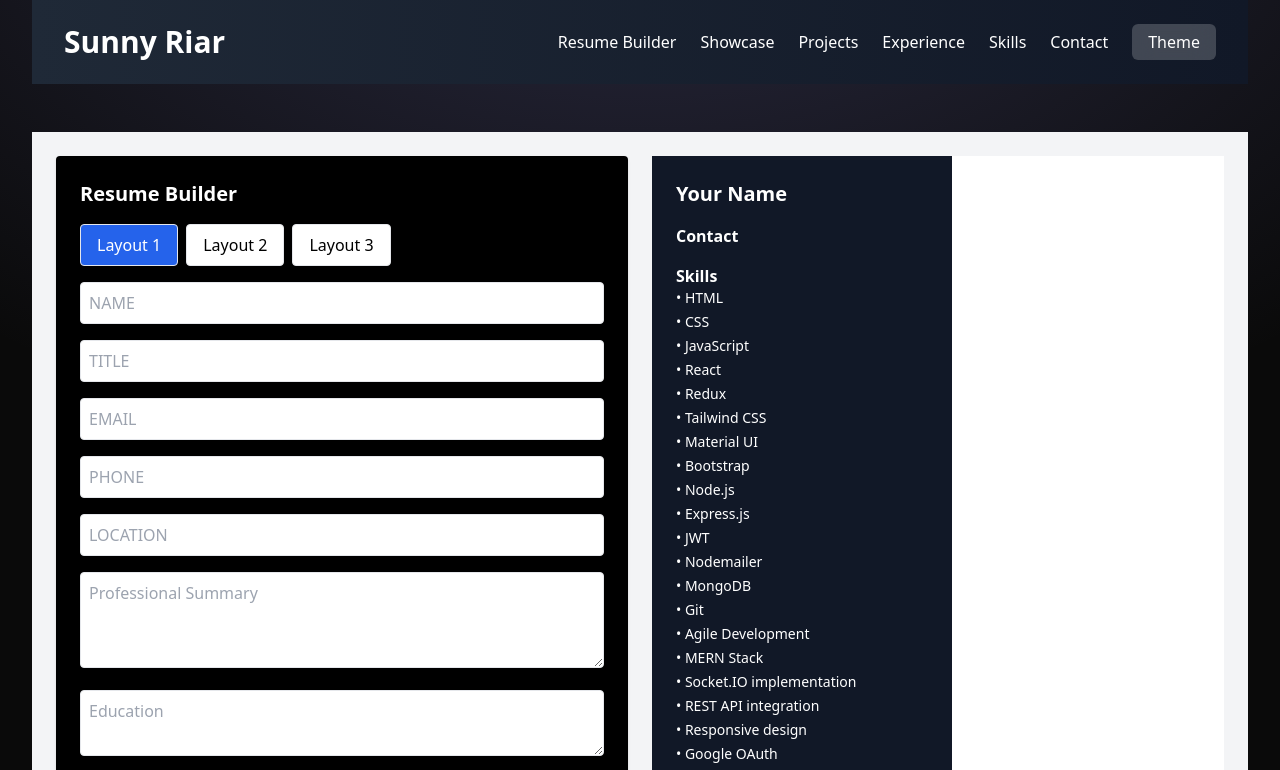
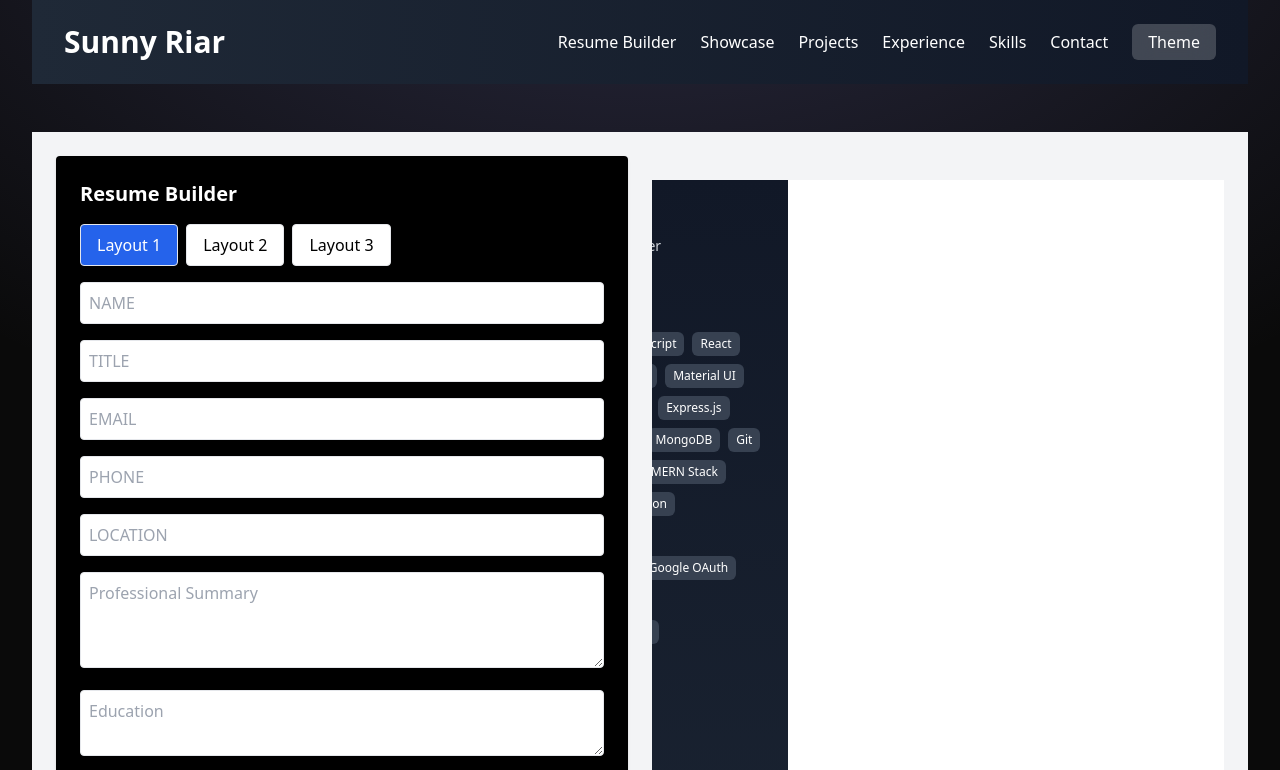
Before and after one commit to CraziestAnimeLover/Portpolio-React-, a React (Vite) app: page /resumebuilder in a window 1280 px wide. Shown: the top 770 px of the page. Built offline with nearby package versions, Linux system fonts and the light colour scheme.

Commit message:
update the

```diff
--- a/src/App.jsx
+++ b/src/App.jsx
@@ -1,41 +1,62 @@
+import React, { Suspense, lazy, memo } from "react";
+import { Routes, Route } from "react-router-dom";
 import { motion } from "framer-motion";
+import Navbar from "./components/Navbar/Navbar";
 
-import React from "react";
-import { Routes, Route } from "react-router-dom";
-import Navbar from "./components/Navbar/Navbar";
-import HeroSection from "./components/Hero/HeroSection";
-import About from "./components/About/About";
-import Tec from "./components/Tec/Tec";
-import Project from "./components/Projectmine/Project";
-import Experience from "./pages/Experience"; // make sure you created this file
-import Skills from "./pages/Skills";
+/* ========= Lazy load pages (IMPORTANT optimization) ========= */
+const HeroSection = lazy(() => import("./components/Hero/HeroSection"));
+const About = lazy(() => import("./components/About/About"));
+const Tec = lazy(() => import("./components/Tec/Tec"));
+const Project = lazy(() => import("./components/Projectmine/Project"));
+const Experience = lazy(() => import("./pages/Experience"));
+const Skills = lazy(() => import("./pages/Skills"));
+const ComponentsPage = lazy(() => import("./pages/Buttonstyle/ComponentsPage"));
+const ResumeBuilder = lazy(() => import("./components/Resume/ResumeBuilder"));
+const Contact = lazy(() => import("./components/Contact/Contact"));
 
-import ComponentsPage from "./pages/Buttonstyle/ComponentsPage";
-import ResumeBuilder from "./components/Resume/ResumeBuilder";
-import Contact from "./components/Contact/Contact";
+/* ========= Background component (memo prevents re-render) ========= */
+const Background = memo(() => (
+  <div className="fixed top-0 -z-10 h-full w-full">
+    <div className="absolute top-0 z-[2] h-screen w-screen bg-neutral-950
+    bg-[radial-gradient(ellipse_80%_80%_at_50%_-20%,rgba(120,119,198,0.3),rgba(255,255,255,0))]" />
+  </div>
+));
+
+/* ========= Navbar wrapper ========= */
+const DraggableNavbar = memo(() => (
+  <motion.div
+    drag="y"
+    dragConstraints={{ top: 0, bottom: 20 }}
+    dragElastic={0.2}
+    className="cursor-grab sticky top-0 w-full z-50"
+  >
+    <Navbar />
+  </motion.div>
+));
 
 function App() {
   return (
-    <>
-      <div className="overflow-x-hidden text-neutral-300 antialiased selection:bg-cyan-300 selection:text-cyan-900">
-        {/* Background */}
-        <div className="fixed top-0 -z-10 h-full w-full">
-          <div className="absolute top-0 z-[2] h-screen w-screen bg-neutral-950 bg-[radial-gradient(ellipse_80%_80%_at_50%_-20%,rgba(120,119,198,0.3),rgba(255,255,255,0))]"></div>
-        </div>
+    <div className="overflow-x-hidden text-neutral-300 antialiased selection:bg-cyan-300 selection:text-cyan-900">
 
-        {/* Main Layout */}
-        <div className="container mx-auto px-8">
-          {/* Draggable Navbar */}
-          <motion.div
-            drag="y" // only vertical
-            dragConstraints={{ top: 0, bottom: 20 }} // adjust bottom as needed
-            dragElastic={0.2}
-            className="cursor-grab top-0 left-0 w-full z-[99999999999999]"
-          >
-            <Navbar />
-          </motion.div>
+      {/* Background */}
+      <Background />
 
+      {/* Layout */}
+      <div className="container mx-auto px-4 md:px-8">
+
+        <DraggableNavbar />
+
+        {/* Suspense for lazy loading */}
+        <Suspense
+          fallback={
+            <div className="flex justify-center items-center h-screen">
+              <div className="animate-spin rounded-full h-10 w-10 border-b-2 border-cyan-400" />
+            </div>
+          }
+        >
           <Routes>
+
+            {/* Home */}
             <Route
               path="/"
               element={
@@ -47,16 +68,20 @@ function App() {
                 </>
               }
             />
+
+            {/* Other routes */}
             <Route path="/experience" element={<Experience />} />
             <Route path="/contact" element={<Contact />} />
             <Route path="/skills" element={<Skills />} />
             <Route path="/projects" element={<Project />} />
             <Route path="/showcase" element={<ComponentsPage />} />
             <Route path="/resumebuilder" element={<ResumeBuilder />} />
+
           </Routes>
-        </div>
+        </Suspense>
+
       </div>
-    </>
+    </div>
   );
 }
 
--- a/src/components/Resume/Layout/LayoutOne.jsx
+++ b/src/components/Resume/Layout/LayoutOne.jsx
@@ -12,29 +12,41 @@ const LayoutOne = ({ resume, pdfRef }) => {
   const linksList = toArray(resume.links);
 
   return (
-    <div className="w-full overflow-x-auto">
-      {/* Fixed-width resume canvas */}
+    <div className="w-full overflow-x-auto flex justify-center bg-gray-100 p-6">
+      {/* Resume Canvas */}
       <div
         ref={pdfRef}
-        className="bg-white min-h-[1120px] shadow flex flex-row min-w-[900px]"
+        className="bg-white min-h-[1120px] shadow-xl flex flex-row min-w-[900px] rounded-lg overflow-hidden"
       >
         {/* ================= SIDEBAR ================= */}
-        <div className="w-1/3 bg-gray-900 text-white p-6">
-          <h1 className="text-xl font-bold">
-            {resume.name || "Your Name"}
-          </h1>
-          <p className="text-sm text-gray-300">
-            {resume.title}
-          </p>
+        <div className="w-1/3 bg-gradient-to-b from-gray-900 to-gray-800 text-white p-6 flex flex-col gap-4">
 
-          <h3 className="font-semibold mt-4">Contact</h3>
-          <p className="text-sm">{resume.contact?.email || resume.email}</p>
-          <p className="text-sm">{resume.contact?.phone || resume.phone}</p>
-          <p className="text-sm">{resume.contact?.location || resume.location}</p>
+          {/* Name */}
+          <div>
+            <h1 className="text-2xl font-bold tracking-wide">
+              {resume.name || "Your Name"}
+            </h1>
+            <p className="text-sm text-gray-300">
+              {resume.title || "MERN Stack Developer"}
+            </p>
+          </div>
 
+          {/* Contact */}
+          <div>
+            <h3 className="uppercase text-xs tracking-widest text-gray-400 mb-1">
+              Contact
+            </h3>
+            <p className="text-sm break-all">{resume.contact?.email}</p>
+            <p className="text-sm">{resume.contact?.phone}</p>
+            <p className="text-sm">{resume.contact?.location}</p>
+          </div>
+
+          {/* Links */}
           {linksList.length > 0 && (
-            <>
-              <h3 className="font-semibold mt-4">Links</h3>
+            <div>
+              <h3 className="uppercase text-xs tracking-widest text-gray-400 mb-1">
+                Links
+              </h3>
               <ul className="text-sm space-y-1 break-all">
                 {linksList.map((l, i) => (
                   <li key={i}>
@@ -42,40 +54,60 @@ const LayoutOne = ({ resume, pdfRef }) => {
                       href={l}
                       target="_blank"
                       rel="noreferrer"
-                      className="text-blue-400 underline"
+                      className="text-blue-400 hover:text-blue-300 transition underline"
                     >
                       {l}
                     </a>
                   </li>
                 ))}
               </ul>
-            </>
+            </div>
           )}
 
+          {/* Skills */}
           {skillsList.length > 0 && (
-            <>
-              <h3 className="font-semibold mt-4">Skills</h3>
-              <ul className="text-sm space-y-1">
+            <div>
+              <h3 className="uppercase text-xs tracking-widest text-gray-400 mb-2">
+                Skills
+              </h3>
+
+              <div className="flex flex-wrap gap-2">
                 {skillsList.map((s, i) => (
-                  <li key={i}>• {s}</li>
+                  <span
+                    key={i}
+                    className="bg-gray-700 px-2 py-1 text-xs rounded-md"
+                  >
+                    {s}
+                  </span>
                 ))}
-              </ul>
-            </>
+              </div>
+            </div>
           )}
+
         </div>
 
         {/* ================= MAIN CONTENT ================= */}
-        <div className="w-2/3 p-6 text-gray-800">
+        <div className="w-2/3 p-8 text-gray-800 flex flex-col gap-6">
+
+          {/* Summary */}
           {resume.summary && (
-            <Section title="Summary">{resume.summary}</Section>
+            <Section title="Summary">
+              <p className="text-sm leading-relaxed">
+                {resume.summary}
+              </p>
+            </Section>
           )}
 
+          {/* Projects */}
           {projectsList.length > 0 && (
             <Section title="Projects">
               {projectsList.map((p, i) => (
-                <div key={i} className="mb-3">
-                  <p className="font-semibold">{p.name}</p>
-                  <ul className="list-disc ml-4 text-sm">
+                <div key={i} className="mb-4">
+                  <p className="font-semibold text-base">
+                    {p.name}
+                  </p>
+
+                  <ul className="list-disc ml-5 text-sm mt-1 space-y-1">
                     {p.description?.map((d, j) => (
                       <li key={j}>{d}</li>
                     ))}
@@ -85,12 +117,16 @@ const LayoutOne = ({ resume, pdfRef }) => {
             </Section>
           )}
 
+          {/* Experience */}
           {experienceList.length > 0 && (
             <Section title="Experience">
               {experienceList.map((e, i) => (
-                <div key={i} className="mb-3">
-                  <p className="font-semibold">{e.title}</p>
-                  <ul className="list-disc ml-4 text-sm">
+                <div key={i} className="mb-4">
+                  <p className="font-semibold text-base">
+                    {e.title}
+                  </p>
+
+                  <ul className="list-disc ml-5 text-sm mt-1 space-y-1">
                     {e.description?.map((d, j) => (
                       <li key={j}>{d}</li>
                     ))}
@@ -100,26 +136,35 @@ const LayoutOne = ({ resume, pdfRef }) => {
             </Section>
           )}
 
+          {/* Education */}
           {educationList.length > 0 && (
             <Section title="Education">
               {educationList.map((edu, i) => (
-                <p key={i} className="text-sm">
-                  <strong>{edu.degree}</strong> – {edu.institution} ({edu.year})
-                </p>
+                <div key={i} className="text-sm mb-2">
+                  <p className="font-semibold">
+                    {edu.degree}
+                  </p>
+                  <p className="text-gray-600">
+                    {edu.institution} • {edu.year}
+                  </p>
+                </div>
               ))}
             </Section>
           )}
 
+          {/* Achievements */}
           {achievementsList.length > 0 && (
             <Section title="Achievements">
-              <ul className="list-disc list-inside text-sm">
+              <ul className="list-disc ml-5 text-sm space-y-1">
                 {achievementsList.map((a, i) => (
                   <li key={i}>{a}</li>
                 ))}
               </ul>
             </Section>
           )}
+
         </div>
+
       </div>
     </div>
   );
```
